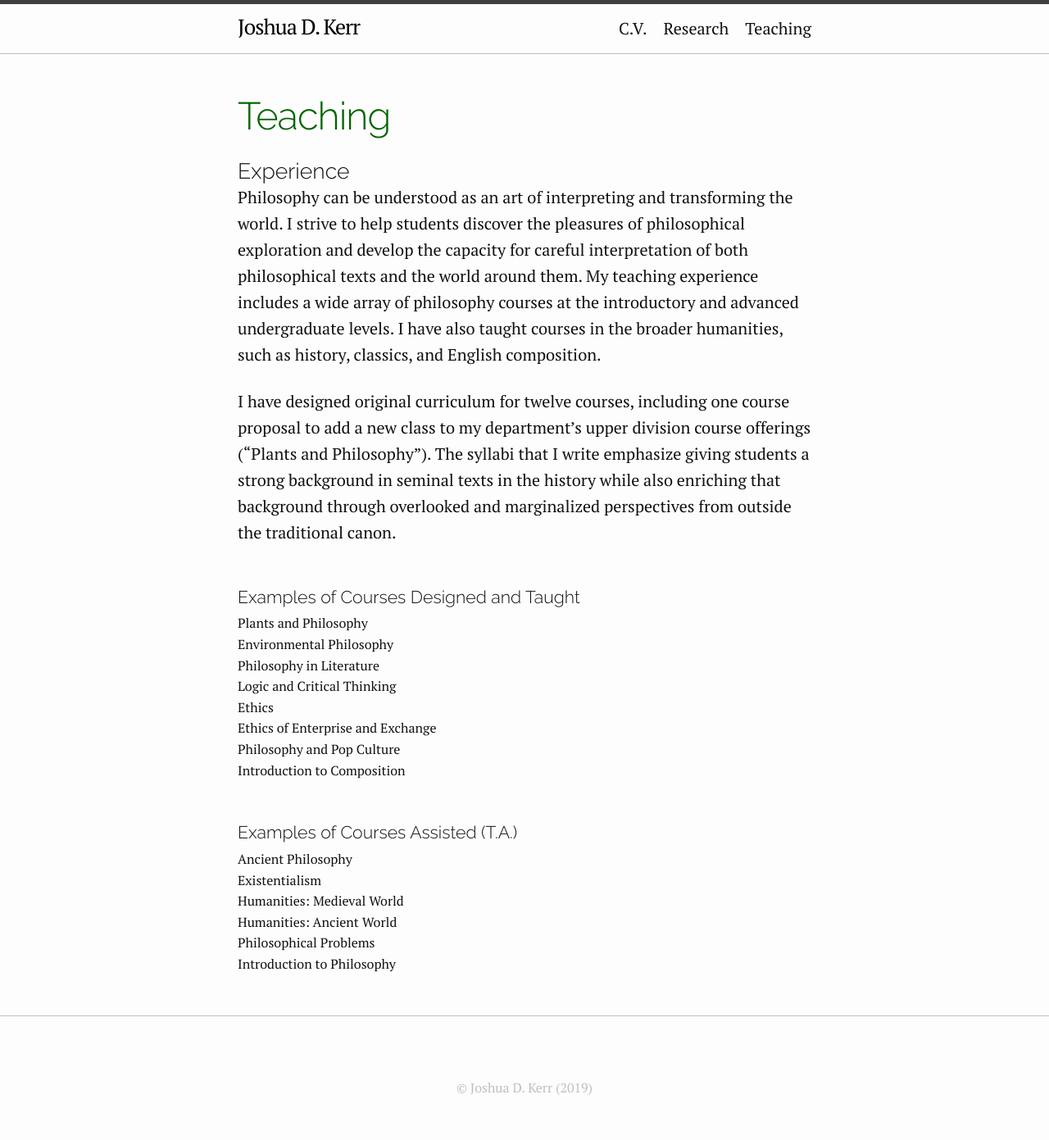
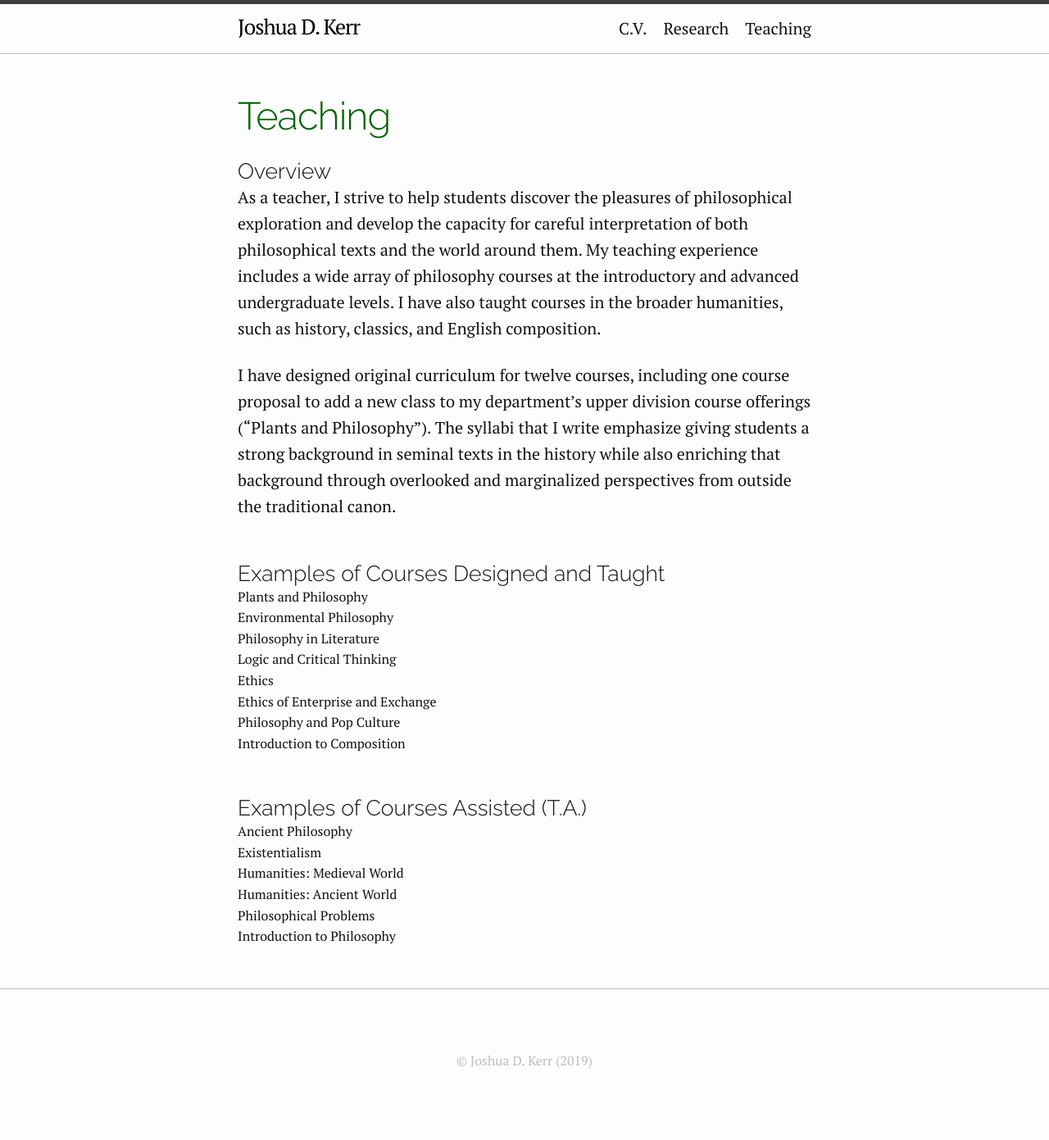
Before and after one commit to joshuakerr/joshuakerr.github.io.old, a Jekyll site: the page built from pages/teaching.md, in a window 1280 px wide. Shown: the whole page at 82% size. Built offline with Jekyll 4.4.1, drawn with Linux system fonts in a browser that asks for light colours; after the commit the page ends 1357 px from its top, so only the background shows below that.

Commit message:
formatting

```diff
--- a/pages/teaching.md
+++ b/pages/teaching.md
@@ -3,13 +3,13 @@
     title: Teaching
 ---
 
-### Experience
+### Overview
 
-Philosophy can be understood as an art of interpreting and transforming the world. I strive to help students discover the pleasures of philosophical exploration and develop the capacity for careful interpretation of both philosophical texts and the world around them. My teaching experience includes a wide array of philosophy courses at the introductory and advanced undergraduate levels. I have also taught courses in the broader humanities, such as history, classics, and English composition.
+As a teacher, I strive to help students discover the pleasures of philosophical exploration and develop the capacity for careful interpretation of both philosophical texts and the world around them. My teaching experience includes a wide array of philosophy courses at the introductory and advanced undergraduate levels. I have also taught courses in the broader humanities, such as history, classics, and English composition.
 
 I have designed original curriculum for twelve courses, including one course proposal to add a new class to my department's upper division course offerings ("Plants and Philosophy"). The syllabi that I write emphasize giving students a strong background in seminal texts in the history while also enriching that background through overlooked and marginalized perspectives from outside the traditional canon.
 
-#### Examples of Courses Designed and Taught
+### Examples of Courses Designed and Taught
 1. Plants and Philosophy
 1. Environmental Philosophy
 1. Philosophy in Literature
@@ -19,7 +19,7 @@
 1. Philosophy and Pop Culture
 1. Introduction to Composition
 
-#### Examples of Courses Assisted (T.A.)
+### Examples of Courses Assisted (T.A.)
 1. Ancient Philosophy
 1. Existentialism
 1. Humanities: Medieval World
```
